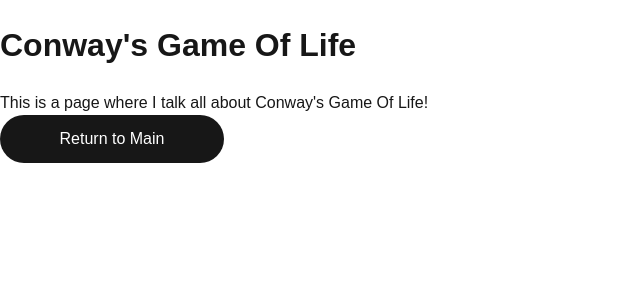
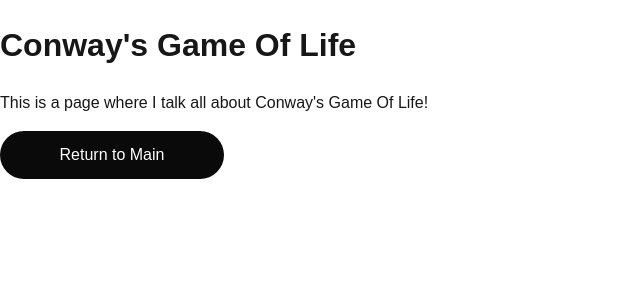
Before and after one commit to DragonGawain/portfolio, a Next.js app: page /projects/cgl in a window 1280 px wide. Shown: the top 300 px of the page, without its empty margins (0-640 px from the left). Built offline with nearby package versions, Linux system fonts and the light colour scheme.

Commit message:
button variants

```diff
--- a/app/globals.css
+++ b/app/globals.css
@@ -199,11 +199,10 @@ h6 {
     margin-right: 0;
     font-weight: bold;
 }
-
 p {
     display: block;
-    /* margin-top: 1em; */
-    /* margin-bottom: 1em; */
+    margin-top: 1em;
+    margin-bottom: 1em;
     margin-left: 0;
     margin-right: 0;
 }
--- a/components/ui/Button.tsx
+++ b/components/ui/Button.tsx
@@ -1,14 +1,33 @@
-interface ButtonProps {
+import { cva, type VariantProps } from "class-variance-authority";
+
+const buttonVariants = cva(
+    "rounded-full border border-solid border-transparent transition-colors flex items-center justify-center gap-2 font-medium text-sm sm:text-base h-10 sm:h-12 px-4 sm:px-5 sm:w-auto mb-8 max-w-56",
+    {
+        variants: {
+            variant: {
+                default:
+                    "bg-[#0a0a0a] dark:bg-[#ededed] hover:bg-[#383838] dark:hover:bg-[#cccccc] text-[#fefefe] dark:text-[#171717] hover:text-[#fefefe] dark:hover:text-[#171717]",
+                git: "bg-[#0a0a0a] dark:bg-[#ededed] hover:bg-[#383838] dark:hover:bg-[#cccccc] text-[#fefefe] dark:text-[#171717] hover:text-[#fefefe] dark:hover:text-[#171717]",
+                itch: "bg-[#ff7878] dark:bg-[#7f1a1a] hover:bg-[#ff8e8e] dark:hover:bg-[#5c0f0f] text-[#171717] dark:text-[#fefefe] hover:text-[#171717] dark:hover:text-[#fefefe]",
+            },
+        },
+    }
+);
+
+export interface ButtonProps
+    extends React.ButtonHTMLAttributes<HTMLButtonElement>,
+        VariantProps<typeof buttonVariants> {
     href: string;
     text: string;
 }
 
-export default function Button({ href, text = "" }: ButtonProps) {
+export default function Button({
+    variant = "default",
+    href,
+    text = "",
+}: ButtonProps) {
     return (
-        <a
-            className="rounded-full border border-solid border-transparent transition-colors flex items-center justify-center bg-foreground text-background gap-2 hover:bg-[#383838] dark:hover:bg-[#ccc] font-medium text-sm sm:text-base h-10 sm:h-12 px-4 sm:px-5 sm:w-auto mb-8 max-w-56"
-            href={href}
-        >
+        <a className={buttonVariants({ variant })} href={href}>
             {text}
         </a>
     );
```
Also changed, not shown: components/ProjectCard.tsx (+2 -26 lines), package.json (+7 -6 lines), 1 other file (tests, documents, lock files or other folders).
